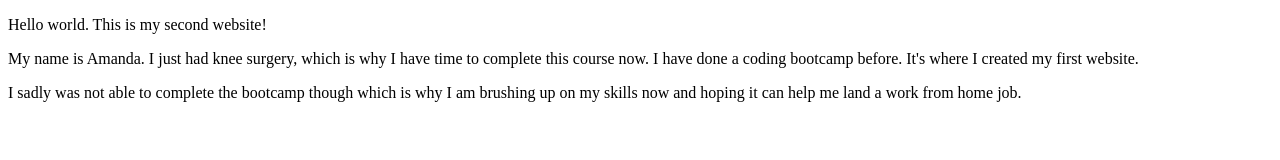
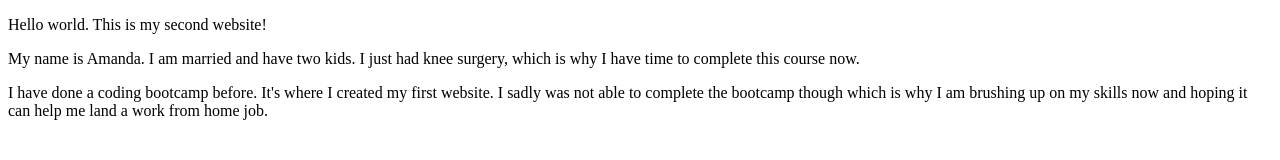
Before and after one commit to Amanda-McCabe/webdev_lab1, a plain HTML site: page index.html in a window 1280 px wide. Drawn offline with Linux system fonts and the light colour scheme.

Commit message:
Update index.html
Added more information

```diff
--- a/index.html
+++ b/index.html
@@ -6,7 +6,7 @@
 </head>
 <body>
   <p>Hello world. This is my second website!</p>
-  <p>My name is Amanda. I just had knee surgery, which is why I have time to complete this course now. I have done a coding bootcamp before. It's where I created my first website.</p>
-  <p>I sadly was not able to complete the bootcamp though which is why I am brushing up on my skills now and hoping it can help me land a work from home job.</p>
+  <p>My name is Amanda. I am married and have two kids. I just had knee surgery, which is why I have time to complete this course now.</p>
+  <p>I have done a coding bootcamp before. It's where I created my first website. I sadly was not able to complete the bootcamp though which is why I am brushing up on my skills now and hoping it can help me land a work from home job.</p>
 </body>
 </html>
```
